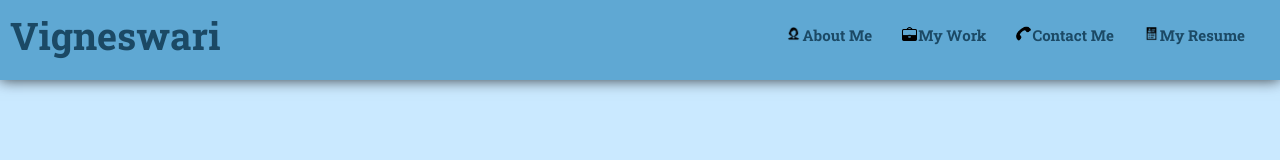
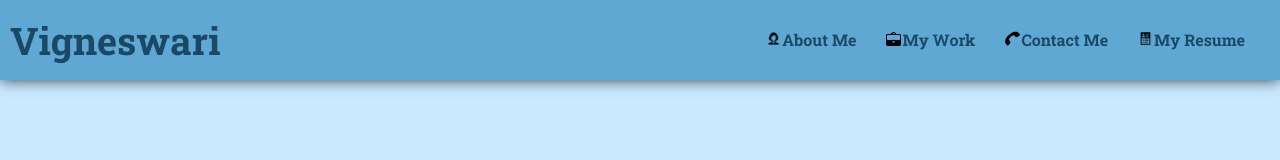
Before and after one commit to Vigneshwarie/aboutVigneswari, a plain HTML site: page aboutVigneswari.html in a window 1280 px wide. Drawn offline with Linux system fonts and the light colour scheme.

Commit message:
Removed class for header and added CSS to the element

```diff
--- a/aboutVigneswari.html
+++ b/aboutVigneswari.html
@@ -12,7 +12,7 @@
     <title>aboutVigneswari</title>
 </head>
 <body>
-    <header class="bodyHeader">
+    <header>
         <h1>Vigneswari</h1>
         <nav>
             <ul>
--- a/assets/css/style.css
+++ b/assets/css/style.css
@@ -2,6 +2,20 @@ body{
     background-color: #cae9ff;
     padding: 0;
     margin: 0;
+    font-family: 'Roboto Slab', Cambria, Cochin, Georgia, Times, 'Times New Roman', Arial, sans-serif;
+    line-height: 1.5;
+    color:#1b263b;
+}
+
+h1 {
+    display: inline-block;
+    font-size: 38px;
+    margin-top: 0;
+    margin-bottom: 0;
+}
+
+h1:hover {
+    color: #ffffff !important;
 }
 
 a {
@@ -10,69 +24,56 @@ a {
     padding: 20px 5px;
 }
 
+a:hover {
+    color: #ffffff !important;
+}
+
 img {
     height: 15px;
     width: 15px;
     padding-right: 1px;
 }
 
-a:hover{
-    color: #ffffff !important;
-    text-decoration: none;
-    padding: 20px 5px;
-}
-
-.bodyHeader {
+header {
+    display: flex;
+    flex-direction: row;
     padding: 10px;
-    font-family: 'Roboto Slab',Cambria, Cochin, Georgia, Times, 'Times New Roman', Arial, sans-serif;
+    margin: 0;
+    height: 60px;
     background-color: #5fa8d3;
     color: #1b4965;
-    margin: 0;
-    height: 60px;
+    justify-content: space-between;
+    align-items: center;
     box-shadow: 0px 0px 14px 0px rgba(0, 0, 0, 0.75);
 }
 
-.bodyHeader h1 {
-    display: inline-block;
-    font-size: 38px;
-    margin-top: 0;
-    margin-bottom: 0;
-}
-
-.bodyHeader h1:hover{
-    color: #ffffff !important;
-}
-
-.bodyHeader nav {
-    float: right;
-    font-family: 'Roboto Slab', Cambria, Cochin, Georgia, Times, 'Times New Roman', Arial, sans-serif;
-    font-size: 15px;
+nav {
     display: flex;
+    flex-direction: row;
     flex-wrap: wrap;
 }
 
-.bodyHeader nav ul {
+nav ul {
     list-style-type: none;
     display: flex;
     flex-wrap: wrap;
     justify-content:space-around;
 }
 
-.bodyHeader nav ul li {
+nav ul li {
     display: inline-block;
     margin-right: 20px;
+    padding-top: 5px;
+    padding-bottom: 5px;
 }
 
-.bodyHeader nav ul li:hover{
+nav ul li:hover{
     /* property name | duration | easing function | delay */
     transition: background 0.04ms ease-in-out .02ms ;
     background: #1b4965;
     box-shadow: 0px 4px 4px 0px #cae9ff;
     border-top-right-radius: 5px;
     border-top-left-radius: 5px;
-    padding-top: 5px;
-    padding-bottom: 5px;
-    background-position: center;
 }
 
 @media screen and (max-width: 545px) {
@@ -84,3 +85,8 @@ a:hover{
         padding-right: 0;
     }
 }
+
+.section-about-me{
+    height: 20%;
+
+}
```
